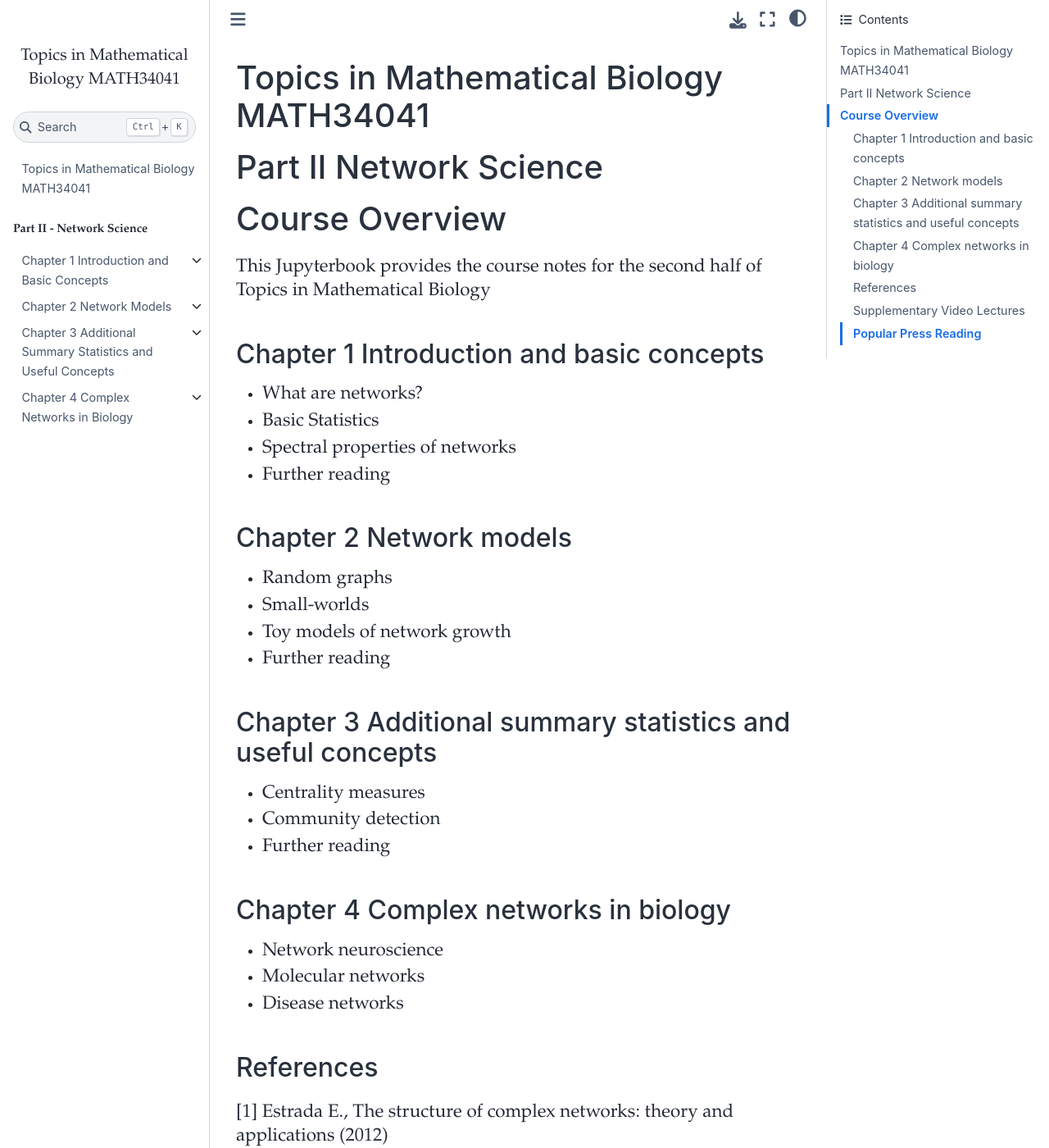
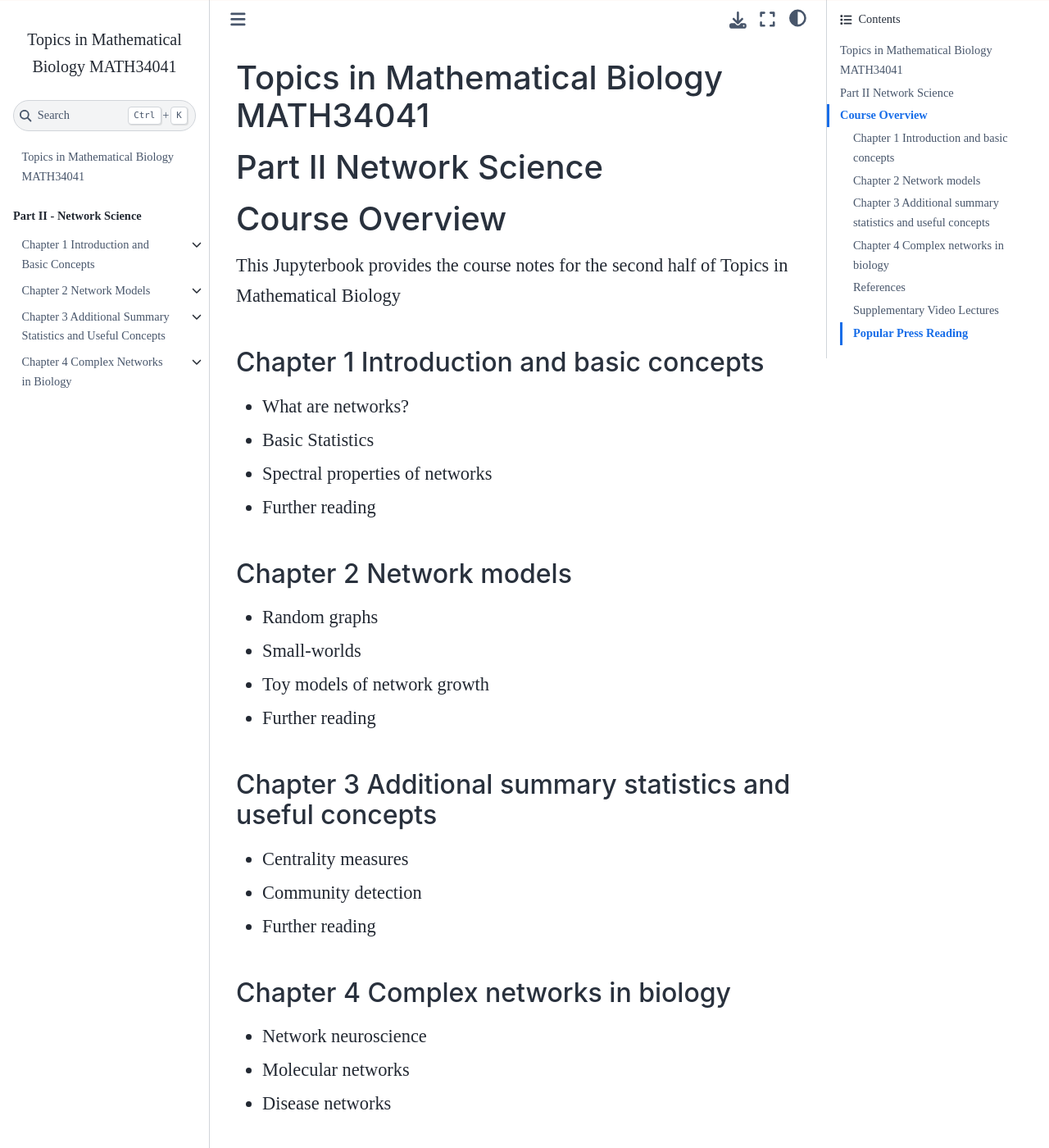
Before and after one commit to jjcrofts77/TMB-MATH34041, a Jupyter Book: the page built from README.md, in a window 1280 px wide and 1400 px high. Shown: the whole window at 82% size. Built offline with Jupyter Book 1.0.4 settings and Sphinx 7.4.7 and the Sphinx Book theme 1.1.4, drawn with Linux system fonts in a browser that asks for light colours.

Commit message:
Update myfonts.css

```diff
--- a/_static/myfonts.css
+++ b/_static/myfonts.css
@@ -1,20 +1 @@
-
-p { font-family: "Palatino Linotype", "Book Antiqua", Palatino, serif;
-
-color: #0;
-
-font-weight: 500;
-
-font-size: 1.4rem;
-
-line-height: 1.8rem;
-
-margin-top: 1.4rem;
-
-margin-bottom: 1.4rem;
-
-padding-right: 0;
-
-vertical-align: baseline;
-
-}
+body { font-size: 1.4rem;  font-family: "Times New Roman", Times, serif;}
```
